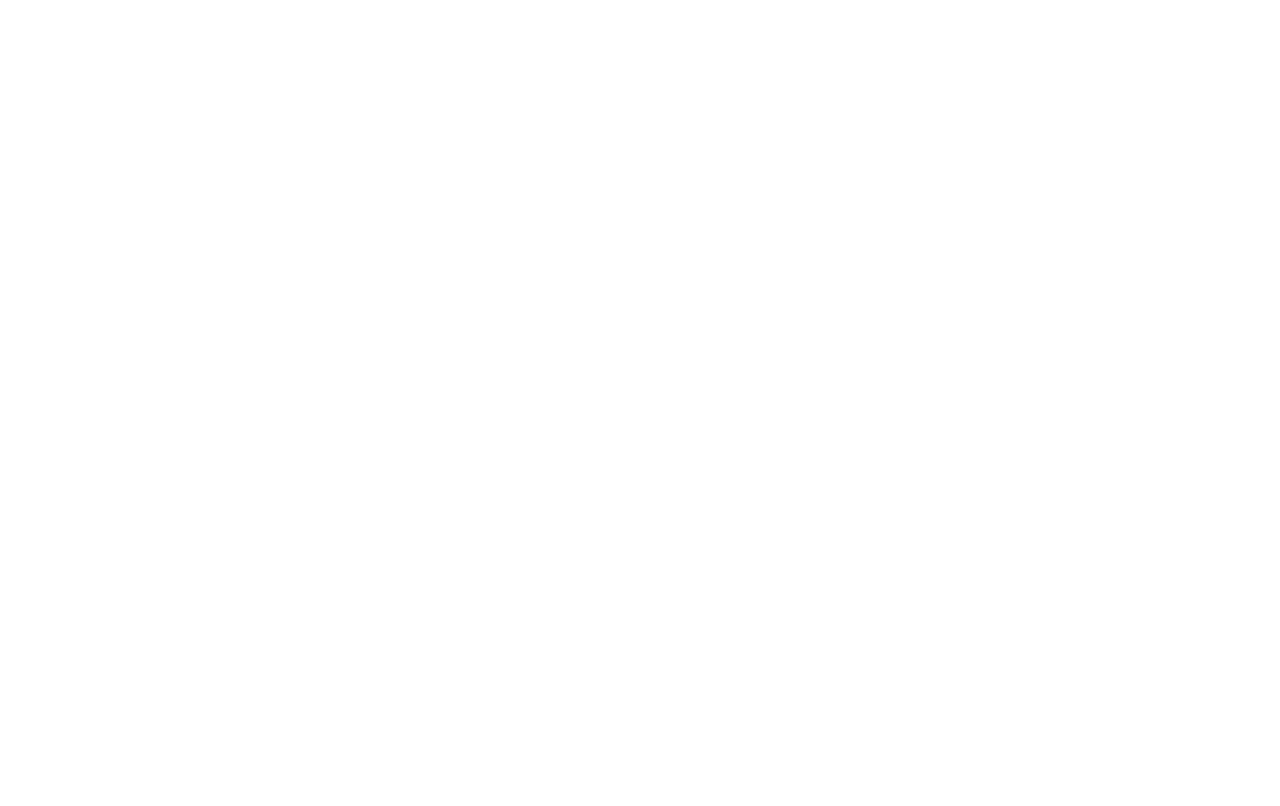
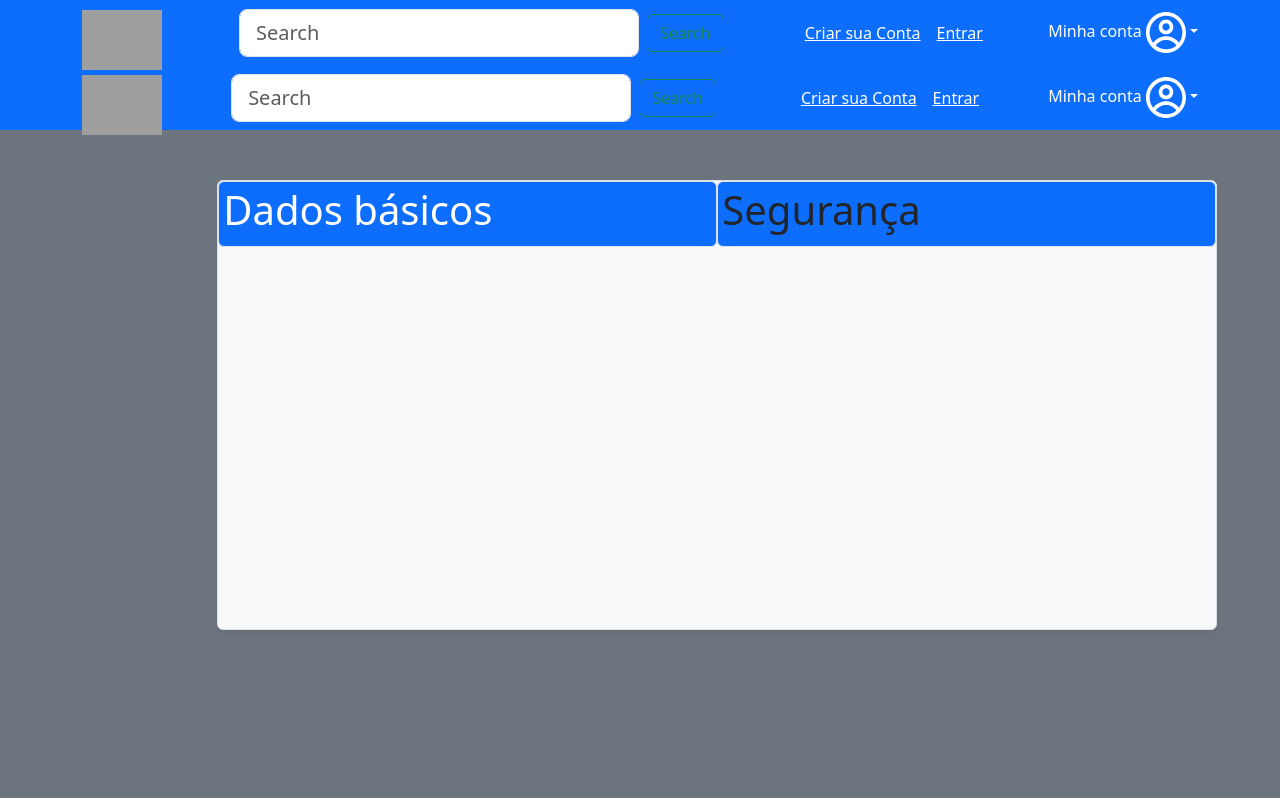
Before and after one commit to GustavoAssuncao02/MarketFree, an Angular app: page /dados in a window 1280 px wide. Before the commit this address led to /. Built offline with nearby package versions, Linux system fonts and the light colour scheme; grey boxes are pictures that could not be loaded.

Commit message:
Paginas de informações do usuparios criadas

```diff
--- a/src/app/app-routing.module.ts
+++ b/src/app/app-routing.module.ts
@@ -6,6 +6,8 @@
 import { FormEnderecoComponent } from '../component/form-endereco/form-endereco.component';
 import { LoginComponent } from '../component/login/login.component';
 import { PerfilComponent } from '../component/perfil/perfil.component';
+import { InfoUserComponent } from '../component/info-usuario/info-usuario.component';
+import { DadosUsuarioComponent } from '../component/dados-usuario/dados-usuario.component';
 
 const routes: Routes = [
   { path: '', component:HomeComponent},
@@ -13,6 +15,8 @@
   { path: 'CadastroEndereco', component:FormEnderecoComponent },
   { path: 'Login' , component: LoginComponent},
   { path: 'perfil' , component: PerfilComponent},
+  { path: 'informações' , component: InfoUserComponent},
+  { path: 'dados' , component: DadosUsuarioComponent},
 ];
 
 @NgModule({
--- a/src/app/app.module.ts
+++ b/src/app/app.module.ts
@@ -14,7 +14,8 @@
 import { FormGroup } from '@angular/forms';
 import { LoginComponent } from '../component/login/login.component';
 import { PerfilComponent } from '../component/perfil/perfil.component';
-
+import { InfoUserComponent } from '../component/info-usuario/info-usuario.component';
+import { DadosUsuarioComponent } from '../component/dados-usuario/dados-usuario.component';
 @NgModule({
   declarations: [
     AppComponent,
@@ -26,6 +27,8 @@
     FormEnderecoComponent,
     LoginComponent,
     PerfilComponent,
+    InfoUserComponent,
+    DadosUsuarioComponent,
   ],
   imports: [
     BrowserModule,
--- /dev/null
+++ b/src/component/dados-usuario/dados-usuario.component.html
@@ -0,0 +1,33 @@
+<app-nav-bar></app-nav-bar>
+
+<div class="row mb-2 bg-secondary justify-content-center">
+  <div class="col-md-8">
+    <div
+      class="row g-0 border rounded overflow-hidden flex-md-row mb-4 shadow-sm h-md-250 position-relative bg-light"
+      style="margin-top: 50px; width: 1000px; height: 450px"
+    >
+      <div
+        class="col d-flex flex-column position-static"
+      >
+        <div class="d-flex justify-content-between">
+          <div
+            class="border p-1 bg-primary d-flex justify-content-between col-md-6 col-md-6 rounded"
+          >
+            <h1 class="text-white">Dados básicos</h1>
+          </div>
+          <div
+            class="border p-1 bg-primary d-flex justify-content-between col-md-6 col-md-6 rounded"
+          >
+            <h1>Segurança</h1>
+          </div>
+        </div>
+      </div>
+    </div>
+    <br />
+    <br />
+    <br />
+    <br />
+    <br />
+    <br />
+  </div>
+</div>
--- /dev/null
+++ b/src/component/info-usuario/info-usuario.component.html
@@ -0,0 +1,48 @@
+<app-nav-bar></app-nav-bar>
+
+<div class="row mb-2 bg-secondary justify-content-center">
+  <div class="col-md-8">
+    <div
+      class="row g-0 border rounded overflow-hidden flex-md-row mb-4 shadow-sm h-md-250 position-relative bg-light"
+      style="margin-top: 50px; width: 1000px; height: 450px"
+    >
+
+
+    <div class="col p-4 d-flex flex-column position-static" style="margin-left: 30px; margin-right: 30px;">
+        <h1>Informações do usuário</h1>
+
+            <div class="row mt-4">
+                <div class="col-md-6">
+                    <ul class="list-group ">
+                        <span class="fw-bold" style="font-size: 18px;">Nome:</span>
+                        <li class="list-group-item"> body.dados</li>
+                        <span class="fw-bold mt-4" style="font-size: 18px;">CPF:</span>
+                        <li class="list-group-item"> body.dados</li>
+                        <span class="fw-bold mt-4" style="font-size: 18px;">Endereço:</span>
+                        <li class="list-group-item">body.dados</li>
+                    </ul>
+                </div>
+                <div class="col-md-6">
+                    <ul class="list-group">
+                        <span class="fw-bold" style="font-size: 18px;">Ocupação:</span>
+                        <li class="list-group-item"> body.dados</li>
+                        <span class="fw-bold mt-4" style="font-size: 18px;">Pessoa Politicamente exposta:</span>
+                        <li class="list-group-item"> body.dados</li>
+                    </ul>
+                </div>
+            </div>
+        </div>
+
+
+
+
+
+    </div>
+    <br />
+    <br />
+    <br />
+    <br />
+    <br />
+    <br />
+  </div>
+</div>
--- a/src/component/produtos/produtos.component.css
+++ b/src/component/produtos/produtos.component.css
@@ -23,7 +23,7 @@
     margin-right: 10px;
 }
 
-#contorno{
+#contorno {
     max-height: 100%;
     font-size: 2vw;
 }
```
Also changed, not shown: src/component/dados-usuario/dados-usuario.component.ts (added, +10 -0 lines), src/component/info-usuario/info-usuario.component.ts (added, +10 -0 lines), src/component/dados-usuario/dados-usuario.component.css (added), src/component/info-usuario/info-usuario.component.css (added), src/component/produtos/produtos.component.html (line endings or trailing spaces), 2 other files (tests, documents, lock files or other folders).
